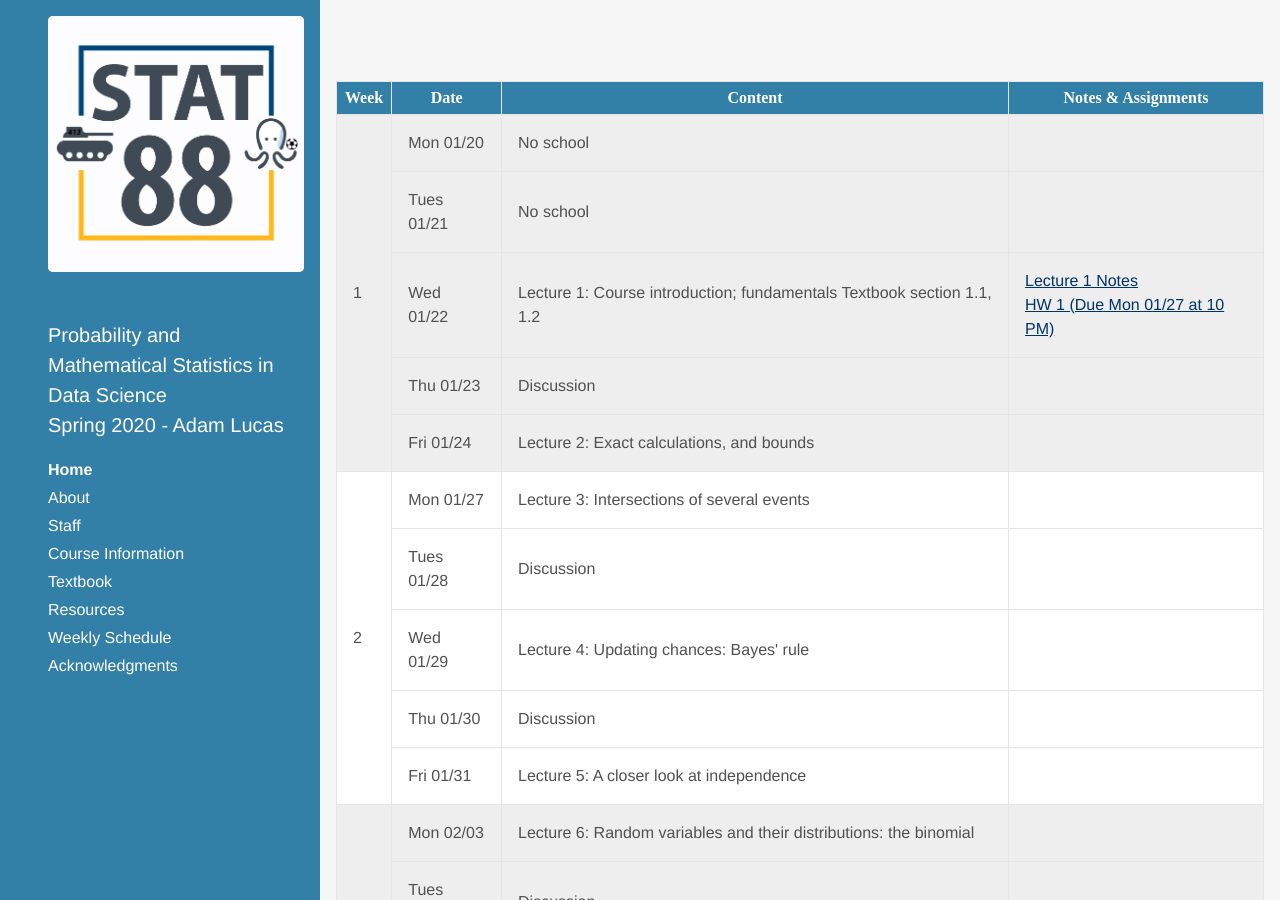
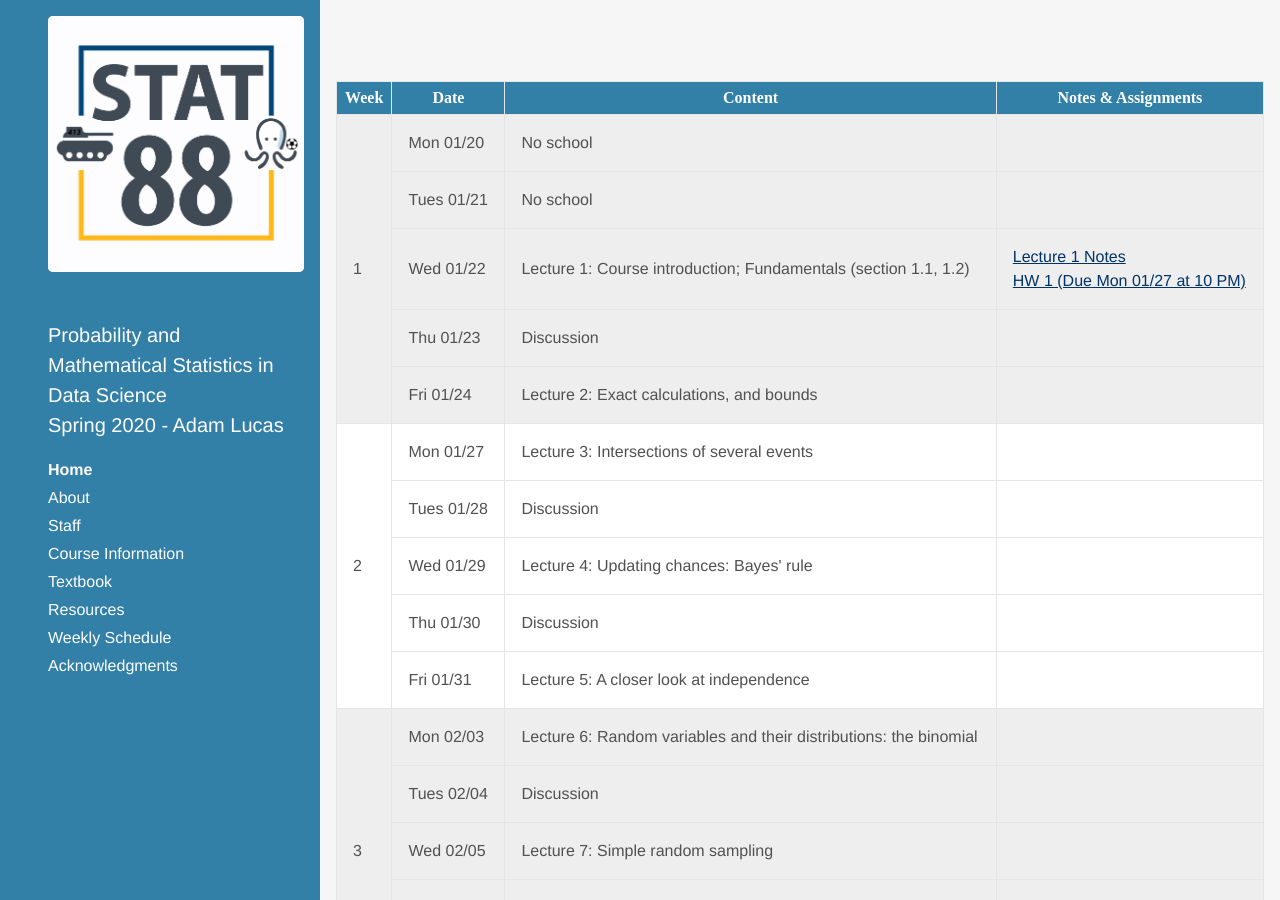
Before and after one commit to stat88/stat88.github.io, a Jekyll site: the page built from index.html, in a window 1280 px wide and 900 px high, scrolled down 391 px. Built offline with Jekyll 4.4.1, drawn with Linux system fonts in a browser that asks for light colours; some web fonts are replaced; the list of posts is cut into pages by our own code.

Commit message:
add textbook

```diff
--- a/_data/syllabus2.yml
+++ b/_data/syllabus2.yml
@@ -8,8 +8,7 @@ weeks:
     - date: Tues 01/21
       content: "No school"
     - date: Wed 01/22
-      content: "Lecture 1: Course introduction; fundamentals
-                Textbook section 1.1, 1.2"
+      content: "Lecture 1: Course introduction; Fundamentals (section 1.1, 1.2)"
       assignments:
       - name: "Lecture 1 Notes"
         url: http://stat88.org/assets/notes/Lec1.pdf
```
